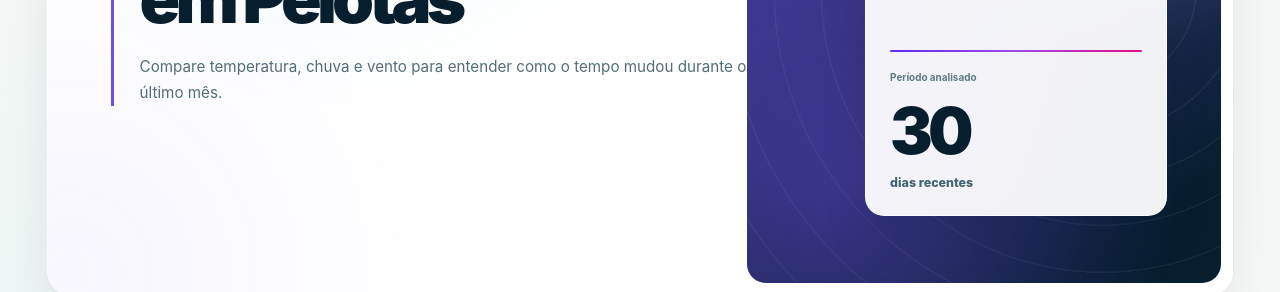
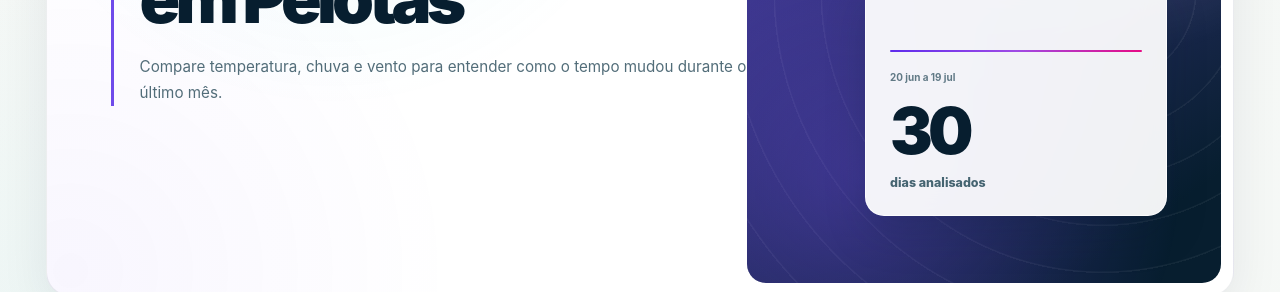
Before and after one commit to agenciamobi/tempopelotas, a Next.js app: page /historico-climatico-pelotas in a window 1280 px wide. Shown: the part 420-712 px from the top of the page. Built offline with nearby package versions, Linux system fonts and the light colour scheme; no server answers.

Commit message:
Contextualiza o hero do histórico climático

```diff
--- a/app/historico-climatico-pelotas/page.tsx
+++ b/app/historico-climatico-pelotas/page.tsx
@@ -26,6 +26,7 @@ export default async function HistoricoClimaticoPelotasPage() {
     getPelotasWeatherHistory(),
   ]);
   const { summary } = history;
+  const analyzedDays = history.days.length;
 
   const datasetSchema = {
     "@context": "https://schema.org",
@@ -58,6 +59,13 @@ export default async function HistoricoClimaticoPelotasPage() {
       title="Como foi o tempo em Pelotas"
       description="Compare temperatura, chuva e vento para entender como o tempo mudou durante o último mês."
       currentPath="/historico-climatico-pelotas"
+      heroStat={{
+        label: summary.periodLabel,
+        value: analyzedDays,
+        detail: analyzedDays === 1 ? "dia analisado" : "dias analisados",
+        ariaLabel: `${analyzedDays} dias analisados no histórico climático recente de Pelotas`,
+        tone: "history",
+      }}
     >
       <script
         type="application/ld+json"
```
